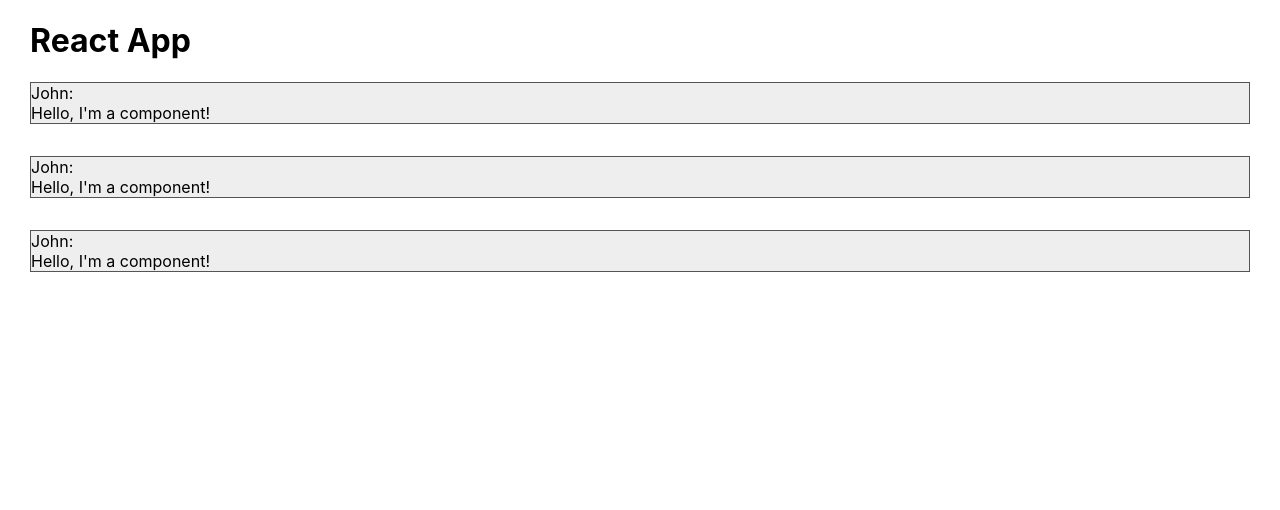
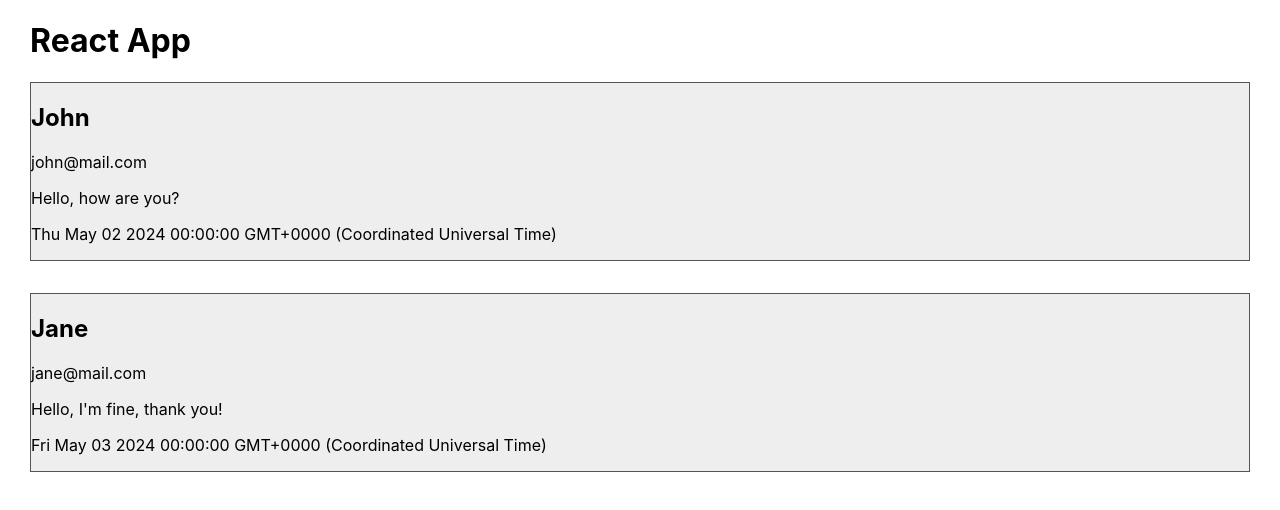
Before and after one commit to fabio-daros/react-basic-app, a React (Create React App) app: page / in a window 1280 px wide. Shown: the top 510 px of the page. Built offline with nearby package versions, Linux system fonts and the light colour scheme.

Commit message:
Working with properties

```diff
--- a/src/App.js
+++ b/src/App.js
@@ -6,9 +6,13 @@ function App() {
   return (
     <div className="App">
       <h1>React App</h1>
-      <Comment />
-      <Comment />
-      <Comment />
+      <Comment name="John" email="john@mail.com" date={new Date(2024, 4, 2)}>
+        Hello, how are you?
+      </Comment>
+
+      <Comment name="Jane" email="jane@mail.com" date={new Date(2024, 4, 3)}>
+        Hello, I'm fine, thank you!
+      </Comment>
     </div>
   );
 }
--- a/src/components/Comment.js
+++ b/src/components/Comment.js
@@ -1,9 +1,13 @@
 import React from "react";
 import "./Comment.css";
-const Comment = () => (
+
+
+const Comment = props => (
     <div className="Comment">
-        <div>John:</div>
-        <div>Hello, I'm a component!</div>
+        <h2>{props.name}</h2>
+        <p>{props.email}</p>
+        <p>{props.children}</p>
+        <p>{props.date.toString()}</p>
     </div>
 );
 
```
